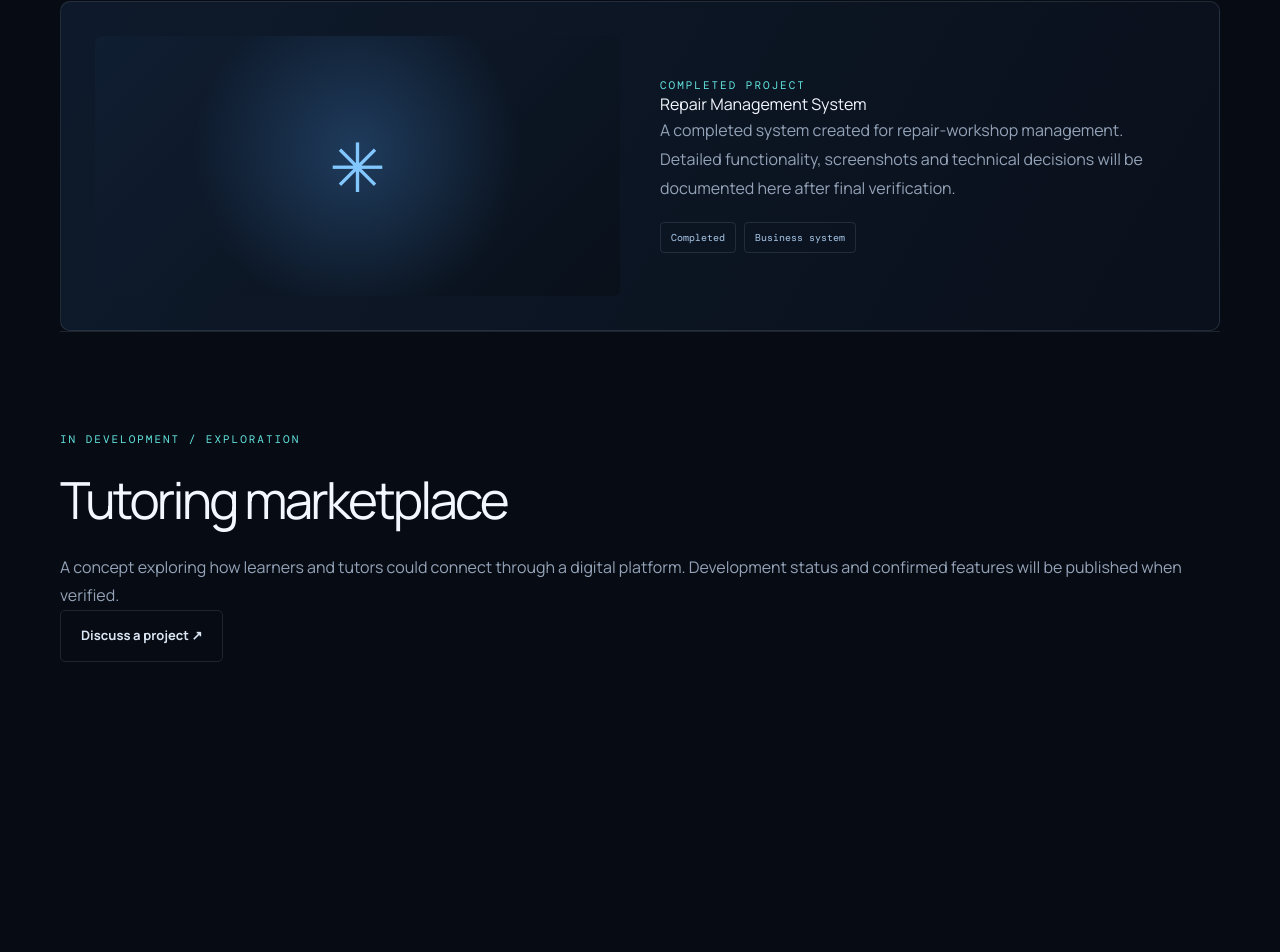
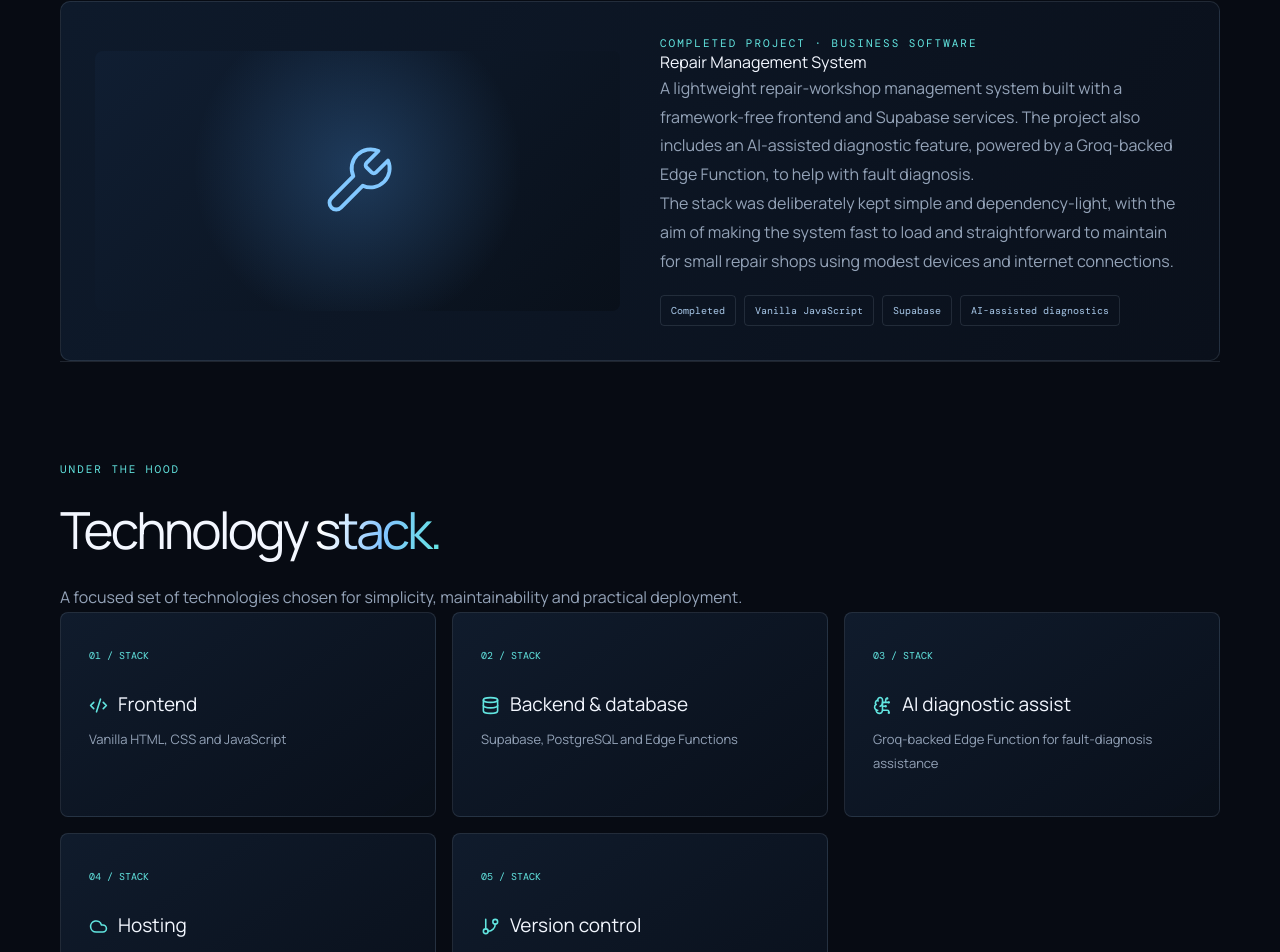
Before and after one commit to malvirn/marvatechnologies, a Next.js app: page /projects in a window 1280 px wide. Shown: the part 482-1434 px from the top of the page. Before the commit the page ends 1314 px from the top, so only its background shows below. Built offline with nearby package versions, Linux system fonts and the light colour scheme.

Commit message:
Document repair management system case study and technology stack

```diff
--- a/src/app/projects/page.tsx
+++ b/src/app/projects/page.tsx
@@ -1,2 +1,61 @@
 import Link from "next/link";
-export default function Projects(){return <main className="shell page-hero"><div className="eyebrow">Selected work</div><h1>Software built around <span className="gradient">practical ideas.</span></h1><p className="lead">A growing collection of projects, experiments and products developed through the Marva Technologies journey.</p><article className="project"><div className="project-visual">✳</div><div><div className="eyebrow">Completed project</div><h2>Repair Management System</h2><p className="section-copy">A completed system created for repair-workshop management. Detailed functionality, screenshots and technical decisions will be documented here after final verification.</p><div className="chips"><span>Completed</span><span>Business system</span></div></div></article><section className="section"><div className="eyebrow">In development / exploration</div><h2>Tutoring marketplace</h2><p className="section-copy">A concept exploring how learners and tutors could connect through a digital platform. Development status and confirmed features will be published when verified.</p><Link href="/contact" className="btn secondary">Discuss a project ↗</Link></section></main>}
+import { ArrowUpRight, ArrowRight, Wrench, Database, BrainCircuit, Cloud, GitBranch, Code2 } from "lucide-react";
+
+const stack = [
+  { icon: Code2, name: "Frontend", detail: "Vanilla HTML, CSS and JavaScript" },
+  { icon: Database, name: "Backend & database", detail: "Supabase, PostgreSQL and Edge Functions" },
+  { icon: BrainCircuit, name: "AI diagnostic assist", detail: "Groq-backed Edge Function for fault-diagnosis assistance" },
+  { icon: Cloud, name: "Hosting", detail: "Vercel" },
+  { icon: GitBranch, name: "Version control", detail: "Git and GitHub" }
+];
+
+export default function Projects() {
+  return (
+    <main className="shell page-hero">
+      <div className="eyebrow">Selected work</div>
+      <h1>Software built around <span className="gradient">practical ideas.</span></h1>
+      <p className="lead">A growing collection of projects, experiments and products developed through the Marva Technologies journey.</p>
+
+      <article className="project">
+        <div className="project-visual"><Wrench size={76} strokeWidth={1.2} /></div>
+        <div>
+          <div className="eyebrow">Completed project · Business software</div>
+          <h2>Repair Management System</h2>
+          <p className="section-copy">A lightweight repair-workshop management system built with a framework-free frontend and Supabase services. The project also includes an AI-assisted diagnostic feature, powered by a Groq-backed Edge Function, to help with fault diagnosis.</p>
+          <p className="section-copy">The stack was deliberately kept simple and dependency-light, with the aim of making the system fast to load and straightforward to maintain for small repair shops using modest devices and internet connections.</p>
+          <div className="chips"><span>Completed</span><span>Vanilla JavaScript</span><span>Supabase</span><span>AI-assisted diagnostics</span></div>
+        </div>
+      </article>
+
+      <section className="section">
+        <div className="eyebrow">Under the hood</div>
+        <h2>Technology <span className="gradient">stack.</span></h2>
+        <p className="section-copy">A focused set of technologies chosen for simplicity, maintainability and practical deployment.</p>
+        <div className="cards">
+          {stack.map(({ icon: Icon, name, detail }, index) => (
+            <article className="card" key={name}>
+              <small>0{index + 1} / STACK</small>
+              <h3><Icon size={19} style={{ display: "inline", marginRight: 10, color: "#62e5e0" }} />{name}</h3>
+              <p>{detail}</p>
+            </article>
+          ))}
+        </div>
+      </section>
+
+      <section className="section">
+        <div className="eyebrow">Design decision</div>
+        <h2>Keep it lean. <span className="gradient">Make it useful.</span></h2>
+        <p className="section-copy">Rather than introducing a large frontend framework, the system uses standard web technologies and managed backend services. This keeps the client-side stack lightweight while Supabase provides the PostgreSQL database and server-side Edge Functions.</p>
+        <p className="section-copy">The Groq integration is described as diagnostic assistance, not an automated repair decision-maker. A human technician remains responsible for assessing faults and deciding on repairs.</p>
+        <Link href="/contact" className="btn secondary">Discuss a project <ArrowUpRight size={15} /></Link>
+      </section>
+
+      <section className="section">
+        <div className="eyebrow">More work</div>
+        <h2>Tutoring marketplace</h2>
+        <p className="section-copy">A concept exploring how learners and tutors could connect through a digital platform. Development status and confirmed features will be published when verified.</p>
+        <Link href="/contact" className="btn secondary">Start a conversation <ArrowRight size={15} /></Link>
+      </section>
+    </main>
+  );
+}
```
